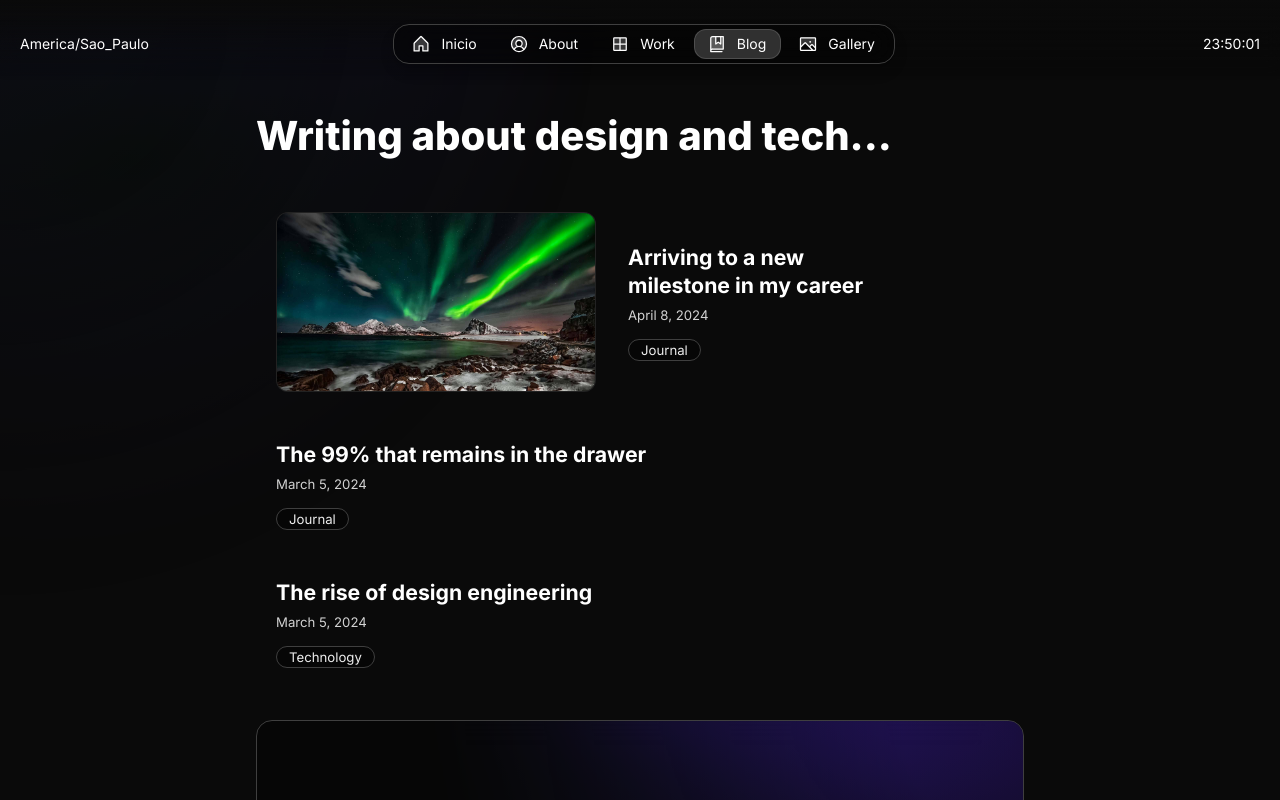
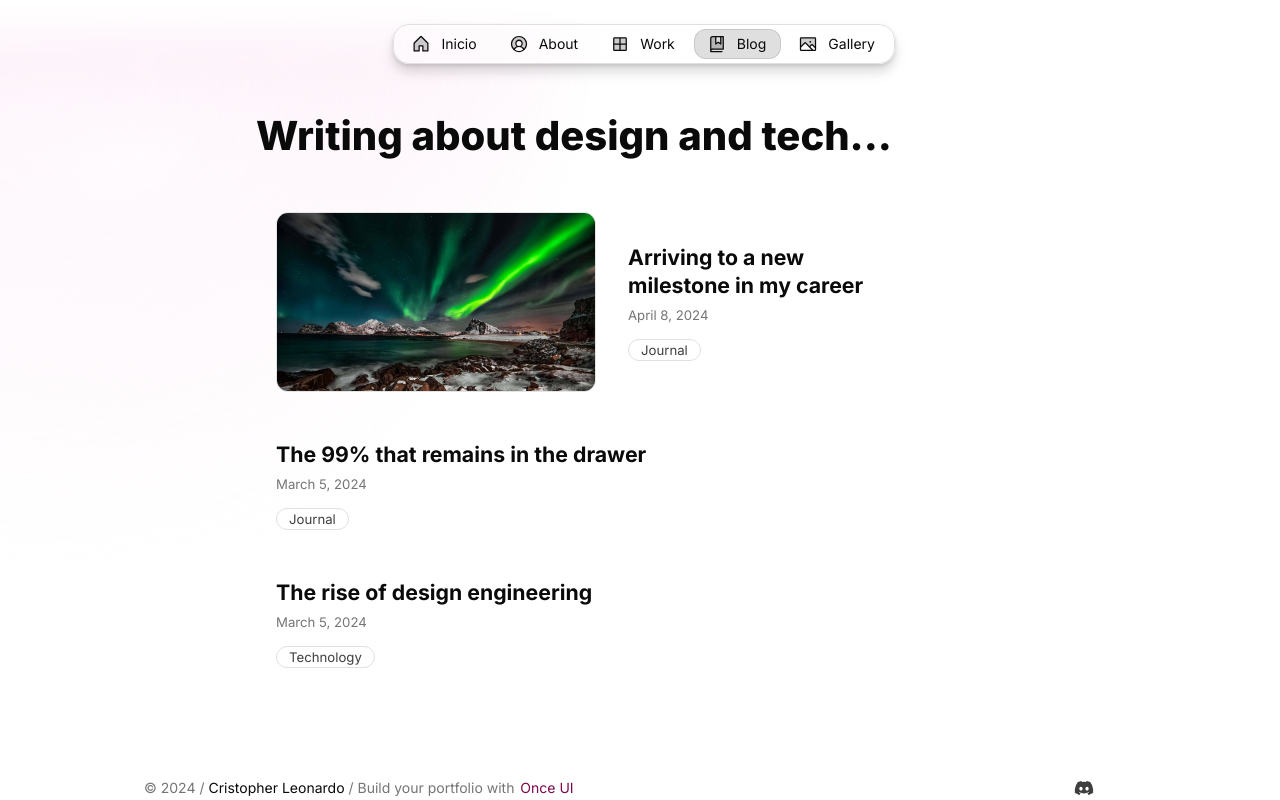
Before and after one commit to flynnzin/sweet_nexjsj, a Next.js app: page /en/blog in a window 1280 px wide. Shown: the top 800 px of the page. Built offline with nearby package versions, Linux system fonts and the light colour scheme.

Commit message:
update site

```diff
--- a/src/app/resources/config.js
+++ b/src/app/resources/config.js
@@ -40,10 +40,10 @@ const effects = {
 }
 
 const style = {
-    theme:       'dark',         // dark | light
+    theme:       'light',         // dark | light
     neutral:     'gray',         // sand | gray | slate
-    brand:       'emerald',      // blue | indigo | violet | magenta | pink | red | orange | yellow | moss | green | emerald | aqua | cyan
-    accent:      'indigo',       // blue | indigo | violet | magenta | pink | red | orange | yellow | moss | green | emerald | aqua | cyan
+    brand:       'pink',      // blue | indigo | violet | magenta | pink | red | orange | yellow | moss | green | emerald | aqua | cyan
+    accent:      'pink',       // blue | indigo | violet | magenta | pink | red | orange | yellow | moss | green | emerald | aqua | cyan
     solid:       'contrast',     // color | contrast
     solidStyle:  'flat',         // flat | plastic
     border:      'playful',      // rounded | playful | conservative
@@ -52,8 +52,8 @@ const style = {
 }
 
 const display = {
-    location: true,
-    time:     true
+    location: false,
+    time:     false
 }
 
 const mailchimp = {
@@ -61,7 +61,7 @@ const mailchimp = {
     effects: {
         mask: 'topRight',           // none | cursor | topLeft | topRight | bottomLeft | bottomRight
         gradient: {
-            display: true,
+            display: false,
             opacity: 0.6            // 0 - 1
         },
         dots: {
--- a/src/app/resources/content.js
+++ b/src/app/resources/content.js
@@ -13,7 +13,7 @@ const person = {
 }
 
 const newsletter = {
-    display: true,
+    display: false,
     title: <>Subscribe to {person.firstName}'s Newsletter</>,
     description: <>I occasionally write about design, technology, and share thoughts on the intersection of creativity and engineering.</>
 }
```
